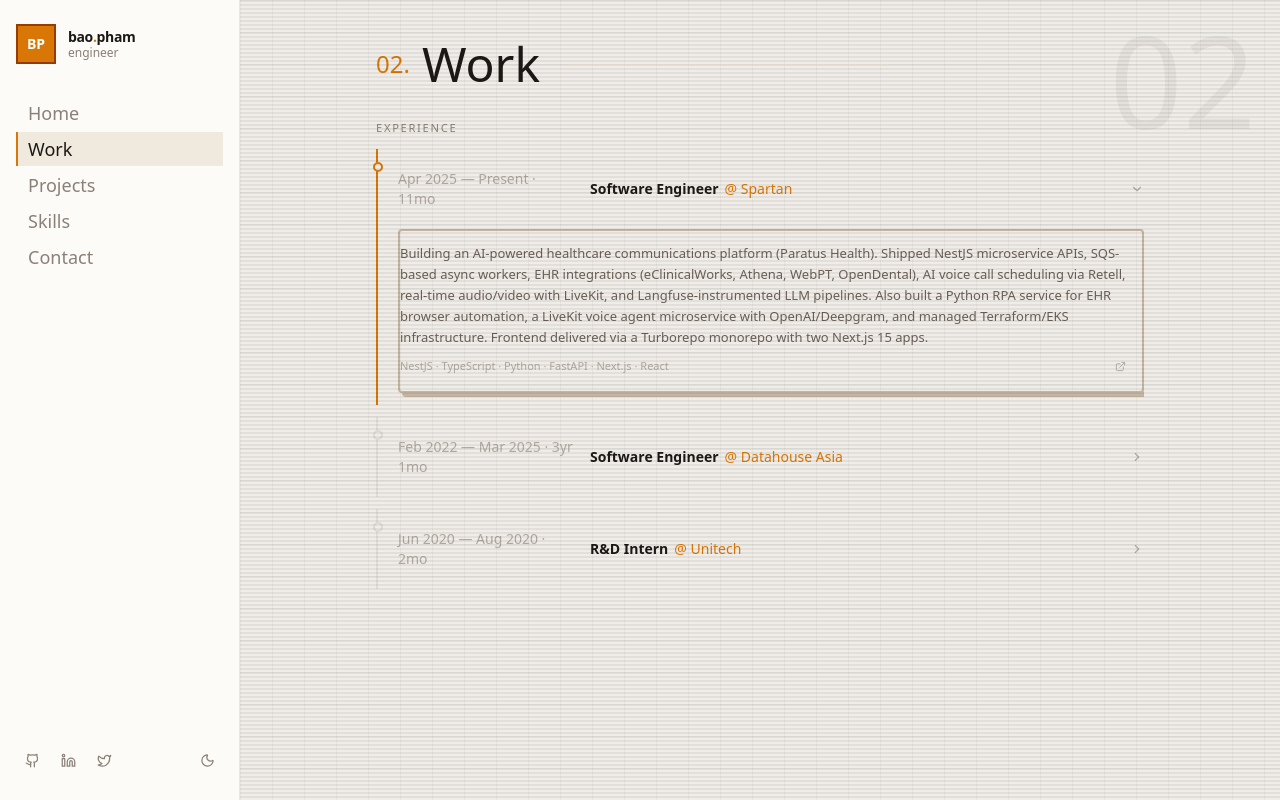
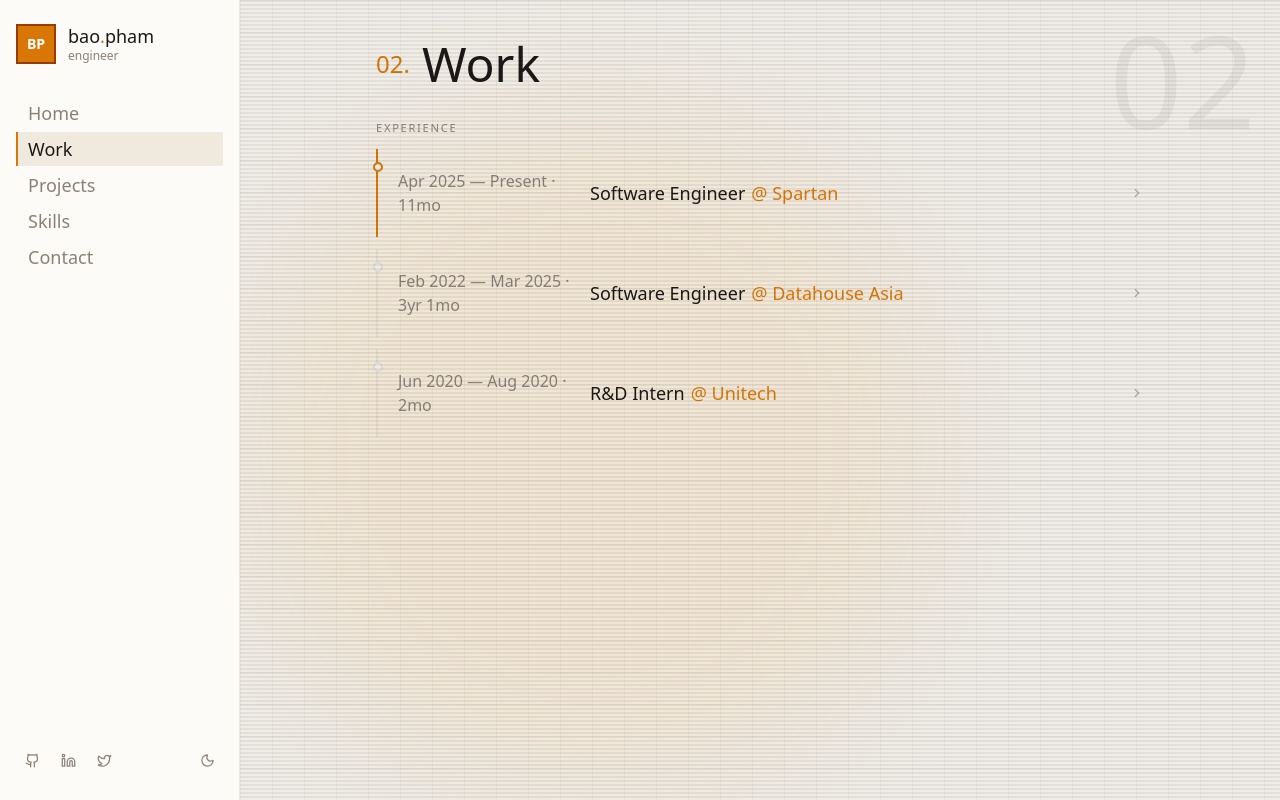
Before and after one commit to baophamhoang/portfolio-v3, a Next.js app: page / in a window 1280 px wide. Both pictures are taken after a click on the button "View my work". Built offline with nearby package versions, Linux system fonts and the light colour scheme.

Commit message:
chore: update UI

```diff
--- a/app/globals.css
+++ b/app/globals.css
@@ -204,8 +204,17 @@
 }
 .dark .pixel-grid {
   background-image:
-    linear-gradient(rgba(255,255,255,0.03) 1px, transparent 1px),
-    linear-gradient(90deg, rgba(255,255,255,0.03) 1px, transparent 1px);
+    linear-gradient(rgba(245,158,11,0.08) 1px, transparent 1px),
+    linear-gradient(90deg, rgba(245,158,11,0.08) 1px, transparent 1px);
+}
+
+/* Warm CRT panel bloom */
+.dark .warm-panel {
+  background-image: radial-gradient(
+    ellipse 70% 50% at 20% 10%,
+    rgba(245, 158, 11, 0.06) 0%,
+    transparent 100%
+  );
 }
 
 /* Retro scanlines overlay */
@@ -225,8 +234,11 @@
 }
 .dark .scanlines::after {
   background: repeating-linear-gradient(
-    0deg, transparent, transparent 2px,
-    rgba(0, 0, 0, 0.12) 2px, rgba(0, 0, 0, 0.12) 4px
+    0deg,
+    rgba(255, 190, 60, 0.10) 0px,
+    rgba(255, 190, 60, 0.10) 1px,
+    transparent 1px,
+    transparent 3px
   );
 }
 
@@ -252,6 +264,14 @@
   text-shadow: 0 0 20px rgba(245, 158, 11, 0.6);
 }
 
+.dark h2.font-pixel,
+.dark h3.font-pixel {
+  text-shadow:
+    0 0 20px rgba(245, 158, 11, 0.7),
+    0 0 50px rgba(245, 158, 11, 0.35),
+    0 0 100px rgba(245, 158, 11, 0.12);
+}
+
 /* Noise texture overlay */
 .noise-overlay {
   position: relative;
@@ -272,8 +292,8 @@
   box-shadow: 4px 4px 0px #C4B5A0;
 }
 .dark .retro-border {
-  border: 2px solid #2C2A27;
-  box-shadow: 4px 4px 0px #2C2A27;
+  border: 2px solid #D97706;
+  box-shadow: 4px 4px 0px #92400E;
 }
 
 /* Card hover lift */
@@ -399,7 +419,7 @@
 .dark .btn-retro {
   border-color: #F0EDE8;
   box-shadow: 4px 4px 0px #F0EDE8;
-  color: #1C1815;
+  color: #ffffff;
 }
 .dark .btn-retro:active {
   box-shadow: 0px 0px 0px #F0EDE8;
@@ -430,10 +450,10 @@
 .dark .btn-retro-ghost {
   color: #F0EDE8;
   border-color: #F0EDE8;
-  box-shadow: 3px 3px 0px #3D3530;
+  box-shadow: 3px 3px 0px #6B5E4A;
 }
 .dark .btn-retro-ghost:active {
-  box-shadow: 0px 0px 0px #3D3530;
+  box-shadow: 0px 0px 0px #6B5E4A;
 }
 
 /* Retro card hover */
--- a/components/layout/PortfolioShell.tsx
+++ b/components/layout/PortfolioShell.tsx
@@ -141,7 +141,7 @@
               initial={{ opacity: 0, scale: 1.03 }}
               animate={{ opacity: 1, scale: 1, transition: { duration: 0.3, ease } }}
               exit={{ opacity: 0, scale: 0.96, transition: { duration: 0.22 } }}
-              className="absolute inset-0 overflow-y-auto bg-[#F7F3EC] dark:bg-[#0E0D0C] scanlines pixel-grid"
+              className="absolute inset-0 overflow-y-auto bg-[#F7F3EC] dark:bg-[#0E0D0C] scanlines pixel-grid warm-panel"
               onWheel={handleWheel}
             >
               <Hero profile={profile} setActivePanel={setActivePanel} />
@@ -153,7 +153,7 @@
               initial={{ opacity: 0, scale: 1.03 }}
               animate={{ opacity: 1, scale: 1, transition: { duration: 0.3, ease } }}
               exit={{ opacity: 0, scale: 0.96, transition: { duration: 0.22 } }}
-              className="absolute inset-0 overflow-y-auto bg-[#F0EDE8] dark:bg-[#141210] scanlines pixel-grid"
+              className="absolute inset-0 overflow-y-auto bg-[#F0EDE8] dark:bg-[#141210] scanlines pixel-grid warm-panel"
               onWheel={handleWheel}
             >
               <Work experience={experience} />
@@ -165,7 +165,7 @@
               initial={{ opacity: 0, scale: 1.03 }}
               animate={{ opacity: 1, scale: 1, transition: { duration: 0.3, ease } }}
               exit={{ opacity: 0, scale: 0.96, transition: { duration: 0.22 } }}
-              className="absolute inset-0 overflow-y-auto bg-[#ECEBE6] dark:bg-[#131211] scanlines pixel-grid"
+              className="absolute inset-0 overflow-y-auto bg-[#ECEBE6] dark:bg-[#131211] scanlines pixel-grid warm-panel"
               onWheel={handleWheel}
             >
               <Projects projects={projects} />
@@ -177,7 +177,7 @@
               initial={{ opacity: 0, scale: 1.03 }}
               animate={{ opacity: 1, scale: 1, transition: { duration: 0.3, ease } }}
               exit={{ opacity: 0, scale: 0.96, transition: { duration: 0.22 } }}
-              className="absolute inset-0 overflow-y-auto bg-[#FFFBEB] dark:bg-[#110F0E] scanlines pixel-grid"
+              className="absolute inset-0 overflow-y-auto bg-[#FFFBEB] dark:bg-[#110F0E] scanlines pixel-grid warm-panel"
               onWheel={handleWheel}
             >
               <Skills skills={skills} profile={profile} />
@@ -189,7 +189,7 @@
               initial={{ opacity: 0, scale: 1.03 }}
               animate={{ opacity: 1, scale: 1, transition: { duration: 0.3, ease } }}
               exit={{ opacity: 0, scale: 0.96, transition: { duration: 0.22 } }}
-              className="absolute inset-0 overflow-y-auto bg-[#EDE8DF] dark:bg-[#1A1917] scanlines pixel-grid"
+              className="absolute inset-0 overflow-y-auto bg-[#EDE8DF] dark:bg-[#1A1917] scanlines pixel-grid warm-panel"
               onWheel={handleWheel}
             >
               <Contact profile={profile} />
--- a/components/layout/Sidebar.tsx
+++ b/components/layout/Sidebar.tsx
@@ -14,6 +14,8 @@
   { label: 'Skills', id: 'skills' },
   { label: 'Contact', id: 'contact' },
 ]
+
+const panelOrder: PanelId[] = ['home', 'work', 'projects', 'skills', 'contact']
 
 interface SidebarProps {
   activePanel: PanelId
@@ -112,14 +114,14 @@
   return (
     <>
       {/* ── Desktop Sidebar ── */}
-      <aside className="fixed top-0 left-0 z-30 h-screen w-[240px] hidden lg:flex flex-col bg-cream-50 dark:bg-dark-surface border-r border-cream-200 dark:border-dark-border px-4 py-6">
+      <aside className="fixed top-0 left-0 z-30 h-screen w-[240px] hidden lg:flex flex-col bg-cream-50 dark:bg-dark-surface border-r border-cream-200 dark:border-amber-900/60 px-4 py-6">
         {/* Logo */}
         <button type="button" onClick={() => handleNav('home')} className="flex items-center gap-3 mb-8 group text-left">
           <div className="w-10 h-10 bg-amber-600 dark:bg-amber-500 flex items-center justify-center text-white font-mono font-bold text-sm shrink-0 border-2 border-amber-800 dark:border-amber-400">
             BP
           </div>
           <div>
-            <div className="font-display font-semibold text-ink-900 dark:text-dark-text text-sm tracking-tight leading-tight">
+            <div className="font-pixel text-lg text-ink-900 dark:text-dark-text leading-tight">
               bao<span className="text-amber-600 dark:text-amber-500">.</span>pham
             </div>
             <div className="text-xs text-ink-400 dark:text-dark-muted font-mono leading-tight">
@@ -162,17 +164,48 @@
         </div>
       </aside>
 
-      {/* ── Mobile: floating hamburger ── */}
-      <motion.button
+      {/* ── Mobile: ▲▼ nav + hamburger column ── */}
+      <motion.div
         initial={{ opacity: 0, scale: 0.8 }}
         animate={{ opacity: 1, scale: 1 }}
         transition={{ delay: 0.5 }}
-        onClick={() => setMobileOpen(true)}
-        className="fixed bottom-6 right-6 z-50 w-12 h-12 bg-amber-600 dark:bg-amber-500 text-white shadow-lg lg:hidden flex items-center justify-center hover:bg-amber-700 dark:hover:bg-amber-600 transition-colors border-2 border-amber-800 dark:border-amber-300"
-        aria-label="Open menu"
+        className="fixed bottom-6 right-6 z-50 lg:hidden flex flex-col gap-2 items-center"
       >
-        <Menu size={20} />
-      </motion.button>
+        {(() => {
+          const idx = panelOrder.indexOf(activePanel)
+          const btnClass = "w-12 h-12 font-pixel text-xl bg-amber-600 dark:bg-amber-500 text-white border-2 border-amber-800 dark:border-amber-300 shadow-[3px_3px_0px_#1C1815] dark:shadow-[3px_3px_0px_#F0EDE8] flex items-center justify-center"
+          const tapProps = { whileTap: { x: 3, y: 3, boxShadow: '0px 0px 0px #1C1815' }, transition: { duration: 0 } } as const
+          return (
+            <>
+              <motion.button
+                onClick={() => { if (idx > 0) setActivePanel(panelOrder[idx - 1]) }}
+                className={btnClass}
+                {...tapProps}
+                aria-label="Previous panel"
+              >
+                ▲
+              </motion.button>
+              <motion.button
+                onClick={() => { if (idx < panelOrder.length - 1) setActivePanel(panelOrder[idx + 1]) }}
+                className={btnClass}
+                {...tapProps}
+                aria-label="Next panel"
+              >
+                ▼
+              </motion.button>
+            </>
+          )
+        })()}
+        <motion.button
+          onClick={() => setMobileOpen(true)}
+          className="w-12 h-12 font-pixel text-xl bg-amber-600 dark:bg-amber-500 text-white border-2 border-amber-800 dark:border-amber-300 shadow-[3px_3px_0px_#1C1815] dark:shadow-[3px_3px_0px_#F0EDE8] flex items-center justify-center"
+          whileTap={{ x: 3, y: 3, boxShadow: '0px 0px 0px #1C1815' }}
+          transition={{ duration: 0 }}
+          aria-label="Open menu"
+        >
+          <Menu size={20} />
+        </motion.button>
+      </motion.div>
 
       {/* ── Mobile Drawer ── */}
       <AnimatePresence>
@@ -203,7 +236,7 @@
                     BP
                   </div>
                   <div>
-                    <div className="font-display font-semibold text-ink-900 dark:text-dark-text text-sm tracking-tight leading-tight">
+                    <div className="font-pixel text-lg text-ink-900 dark:text-dark-text leading-tight">
                       bao<span className="text-amber-600 dark:text-amber-500">.</span>pham
                     </div>
                     <div className="text-xs text-ink-400 dark:text-dark-muted font-mono leading-tight">
--- a/components/sections/Skills.tsx
+++ b/components/sections/Skills.tsx
@@ -24,6 +24,8 @@
 
   return (
     <section id="skills" className="relative min-h-full py-10 px-6">
+      {/* Ambient amber glow */}
+      <div className="absolute bottom-0 right-0 w-[700px] h-[700px] bg-amber-500/8 dark:bg-amber-500/20 blur-3xl pointer-events-none rounded-full" />
       {/* Decorative watermark */}
       <div className="absolute top-4 right-6 font-pixel text-[8rem] leading-none text-ink-900/[0.05] dark:text-white/[0.04] select-none pointer-events-none">
         04
--- a/components/sections/Work.tsx
+++ b/components/sections/Work.tsx
@@ -64,13 +64,13 @@
         onClick={() => onToggle(String(exp.id))}
         className="w-full text-left flex items-center gap-4 py-5 group"
       >
-        <span className="text-sm font-pixel text-ink-300 dark:text-dark-muted shrink-0 w-44">
+        <span className="text-base font-pixel text-ink-400 dark:text-dark-text-secondary shrink-0 w-44">
           {formatDate(exp.start_date)} — {exp.end_date ? formatDate(exp.end_date) : 'Present'}
           {' · '}{getDuration(exp.start_date, exp.end_date)}
         </span>
-        <span className="font-display text-sm font-bold text-ink-900 dark:text-dark-text flex-1 text-left">
+        <span className="font-pixel text-lg text-ink-900 dark:text-dark-text flex-1 text-left">
           {exp.role}
-          <span className="font-normal text-amber-600 dark:text-amber-500 ml-1.5">
+          <span className="text-amber-600 dark:text-amber-500 ml-1.5">
             @ {exp.company}
           </span>
         </span>
@@ -89,14 +89,23 @@
             transition={{ duration: 0.35, ease: [0.16, 1, 0.3, 1] }}
             className="overflow-hidden"
           >
-            <div className="pb-4 pl-0 pr-4 retro-border ml-0 mb-3 p-3 rounded-sm">
-              <p className="text-[13px] text-ink-500 dark:text-dark-text-secondary leading-relaxed mb-2.5">
+            <div className="pb-4 px-4 retro-border ml-0 mb-3 p-3">
+              <p className="text-sm text-ink-600 dark:text-dark-text leading-relaxed mb-2.5">
                 {exp.description}
               </p>
               <div className="flex items-center gap-3">
-                <p className="text-[11px] font-mono text-ink-300 dark:text-dark-muted flex-1">
-                  {exp.tech_stack.slice(0, 6).join(' · ')}
-                </p>
+                <div className="flex flex-wrap gap-1 flex-1">
+                  {exp.tech_stack.slice(0, 6).map((tech) => (
+                    <span
+                      key={tech}
+                      className="px-1.5 py-0.5 text-[11px] font-mono
+                        bg-cream-200 dark:bg-dark-bg text-ink-800 dark:text-dark-text
+                        border border-cream-300 dark:border-amber-900/50"
+                    >
+                      {tech}
+                    </span>
+                  ))}
+                </div>
                 {exp.company_url && (
                   <a
                     href={exp.company_url}
@@ -123,12 +132,14 @@
 }
 
 export function Work({ experience }: WorkProps) {
-  const [activeId, setActiveId] = useState<string | null>(experience[0] ? String(experience[0].id) : null)
+  const [activeId, setActiveId] = useState<string | null>(null)
 
   const toggle = (id: string) => setActiveId((prev) => (prev === id ? null : id))
 
   return (
     <section id="work" className="relative min-h-full py-10 px-6">
+      {/* Ambient amber glow */}
+      <div className="absolute bottom-0 left-0 w-[700px] h-[700px] bg-amber-500/8 dark:bg-amber-500/20 blur-3xl pointer-events-none rounded-full" />
       {/* Decorative watermark */}
       <div className="absolute top-4 right-6 font-pixel text-[8rem] leading-none text-ink-900/[0.05] dark:text-white/[0.04] select-none pointer-events-none">
         02
```
Also changed, not shown: components/sections/Contact.tsx (+12 -12 lines), components/sections/Hero.tsx (+5 -5 lines), components/sections/Projects.tsx (+14 -11 lines).
